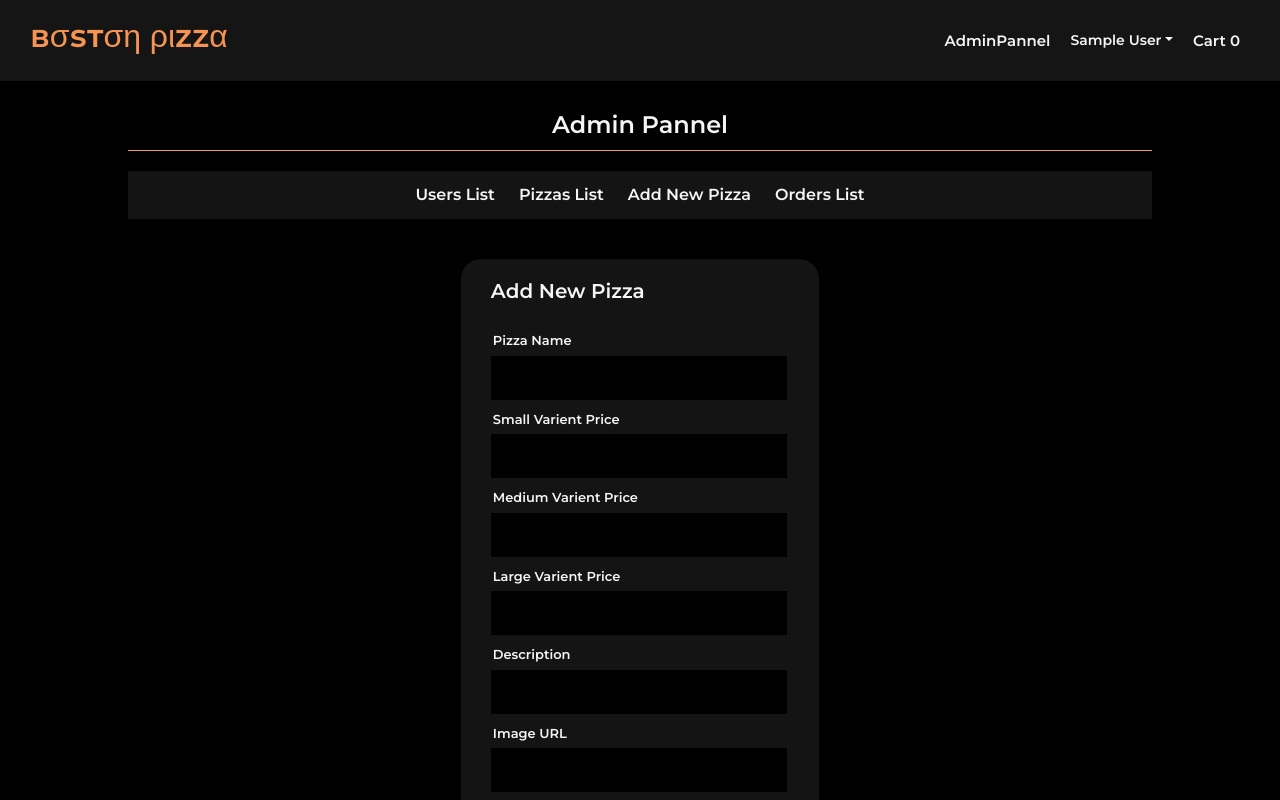
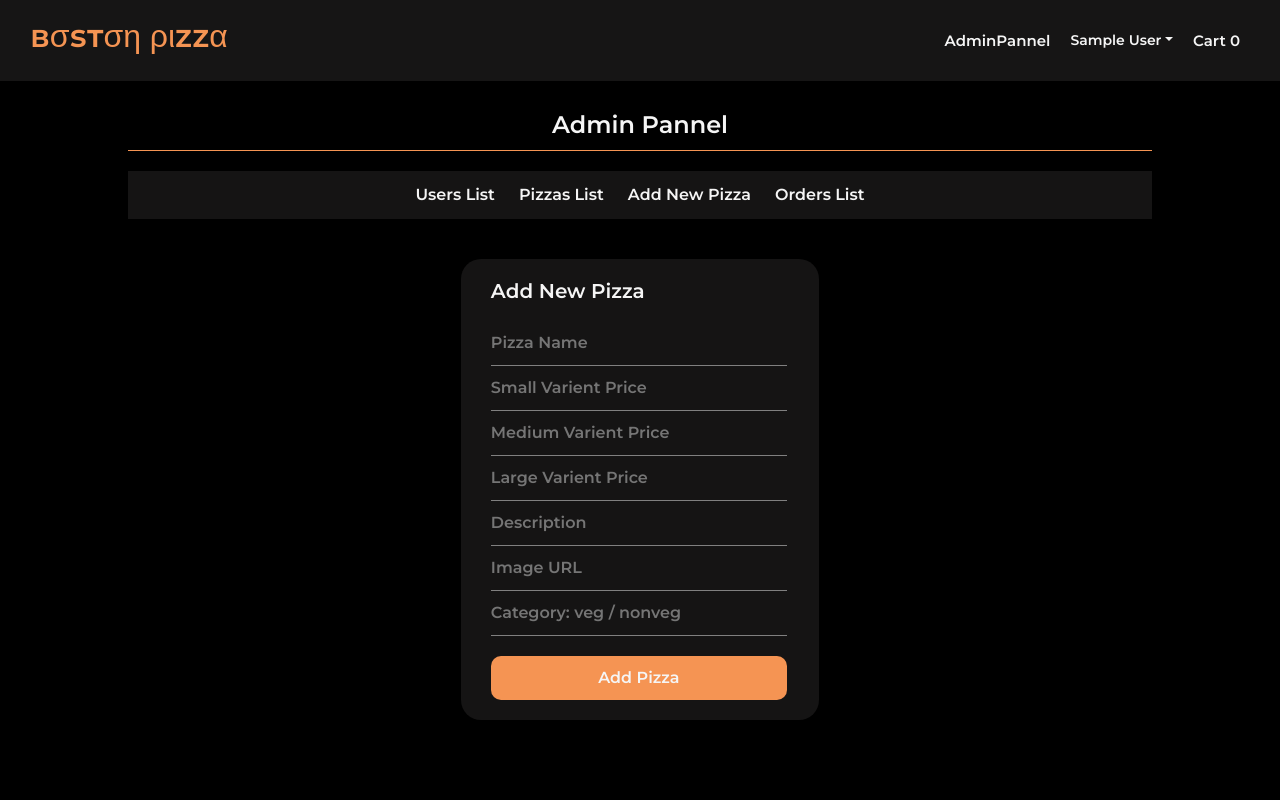
Before and after one commit to PratapTyagi/boston-pizza, a React (Create React App) app in the folder client/: page /admin/addnewpizza in a window 1280 px wide. Shown: the top 800 px of the page. Built offline with nearby package versions, Linux system fonts and the light colour scheme; sample sign-in values are in the browser's storage.

Commit message:
Resolved design issues on admin 'AddNewPizza' component

```diff
--- a/client/src/screens/addNewPizza/AddNewPizza.css
+++ b/client/src/screens/addNewPizza/AddNewPizza.css
@@ -20,21 +20,21 @@
   padding: 10px 0 0 10px;
 }
 
-.addNewPizza__form > p {
-  margin: 0;
-  padding: 10px 10px 5px 22px;
-  font-size: 13px;
-}
-
 .addNewPizza__form > input {
   width: 85%;
   margin-left: 20px;
   padding: 10px;
+  padding-left: 0;
   font-weight: 2px;
   outline: none;
   border: none;
-  color: grey;
-  background-color: black;
+  color: lightgray;
+  background-color: initial;
+  border-bottom: 1px solid grey;
+}
+
+.addNewPizza__form > input:focus {
+  border-bottom: 1px solid var(--theame-color);
 }
 
 .addNewPizza__form > .addNewPizza__form__link > button {
--- a/client/src/screens/addNewPizza/AddNewPizza.jsx
+++ b/client/src/screens/addNewPizza/AddNewPizza.jsx
@@ -49,71 +49,67 @@ const AddNewPizza = () => {
         {error && <Error error="Something went wrong" />}
         {success && <Success success="New Pizza added successfully" />}
         <form className="addNewPizza__form">
-          <p>Pizza Name</p>
           <input
             type="text"
+            placeholder="Pizza Name"
             value={name}
             onChange={(e) => setname(e.target.value)}
             required
             autoComplete="false"
           />
 
-          <p>Small Varient Price</p>
           <input
             type="text"
             value={small}
             onChange={(e) => setsmall(e.target.value)}
             required
             autoComplete="false"
-            placeholder=""
+            placeholder="Small Varient Price"
           />
 
-          <p>Medium Varient Price</p>
           <input
             type="text"
             value={medium}
             onChange={(e) => setmedium(e.target.value)}
             required
             autoComplete="false"
-            placeholder=""
+            placeholder="Medium Varient Price"
           />
-          <p>Large Varient Price</p>
+
           <input
             type="text"
             value={large}
             onChange={(e) => setlarge(e.target.value)}
             required
             autoComplete="false"
-            placeholder=""
+            placeholder="Large Varient Price"
           />
-          <p>Description</p>
+
           <input
             type="text"
             value={description}
             onChange={(e) => setdescription(e.target.value)}
             required
             autoComplete="false"
-            placeholder=""
+            placeholder="Description"
           />
 
-          <p>Image URL</p>
           <input
             type="text"
             required
             autoComplete="false"
             value={image}
             onChange={(e) => setimage(e.target.value)}
-            placeholder=""
+            placeholder="Image URL"
           />
 
-          <p>Category</p>
           <input
             type="text"
             required
             autoComplete="false"
             value={category}
             onChange={(e) => setcategory(e.target.value)}
-            placeholder=""
+            placeholder="Category: veg / nonveg"
           />
 
           <Link
```
